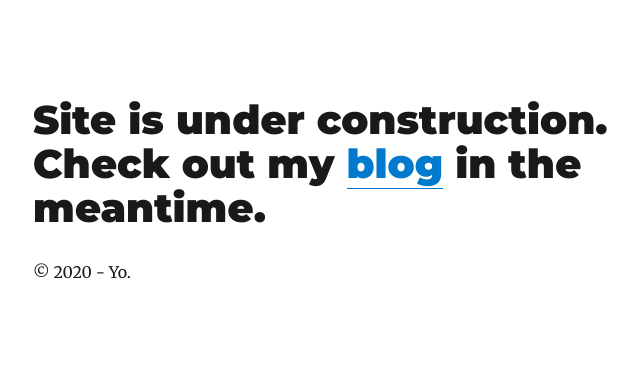
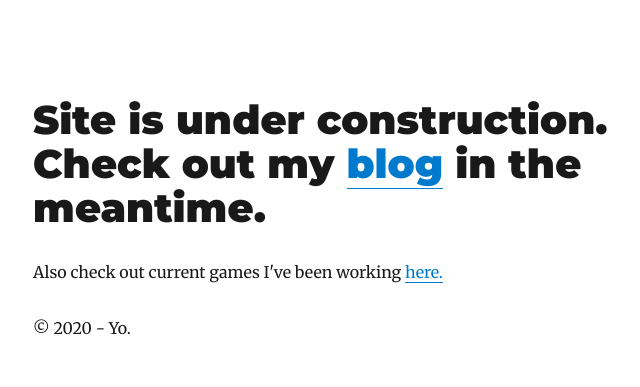
Before and after one commit to Kharouk/old-blog-site, a Gatsby site: page / in a window 1280 px wide. Shown: the whole page, without its empty margins (292-932 px from the left). Built offline with nearby package versions, Linux system fonts and the light colour scheme; Gatsby itself is replaced by a stand-in of ours; some packages are replaced by stand-ins of ours.

Commit message:
add some formatting and realise gatsby shouldnt host the games..

```diff
--- a/gatsby-config.js
+++ b/gatsby-config.js
@@ -75,7 +75,7 @@ module.exports = {
       options: {
         name: `Alex Kharouk Portfolio & Blog`,
         short_name: `AK Blog`,
-        start_url: `/games`,
+        start_url: `/`,
         background_color: `#ffffff`,
         theme_color: `#663399`,
         display: `minimal-ui`,
--- a/src/pages/404.js
+++ b/src/pages/404.js
@@ -4,6 +4,7 @@ import { graphql } from "gatsby"
 import Layout from "../components/layout"
 import SEO from "../components/seo"
 
+// eslint-disable-next-line react/prefer-stateless-function
 class NotFoundPage extends React.Component {
   render() {
     const { data } = this.props
--- a/src/pages/index.js
+++ b/src/pages/index.js
@@ -1,14 +1,18 @@
 import React from "react"
+import { Link } from "gatsby"
 import Layout from "../components/layout"
-import { Link } from "gatsby"
 
-const Index = props => {
+const Index = ({ location }) => {
   return (
-    <Layout location={props.location}>
+    <Layout location={location}>
       <h1>
         Site is under construction. Check out my <Link to="/blog">blog</Link> in
         the meantime.
       </h1>
+      <p>
+        Also check out current games I've been working{" "}
+        <Link to="/games">here.</Link>
+      </p>
     </Layout>
   )
 }
```
Also changed, not shown: src/pages/games.js (added, +8 -0 lines), 1 other file.
